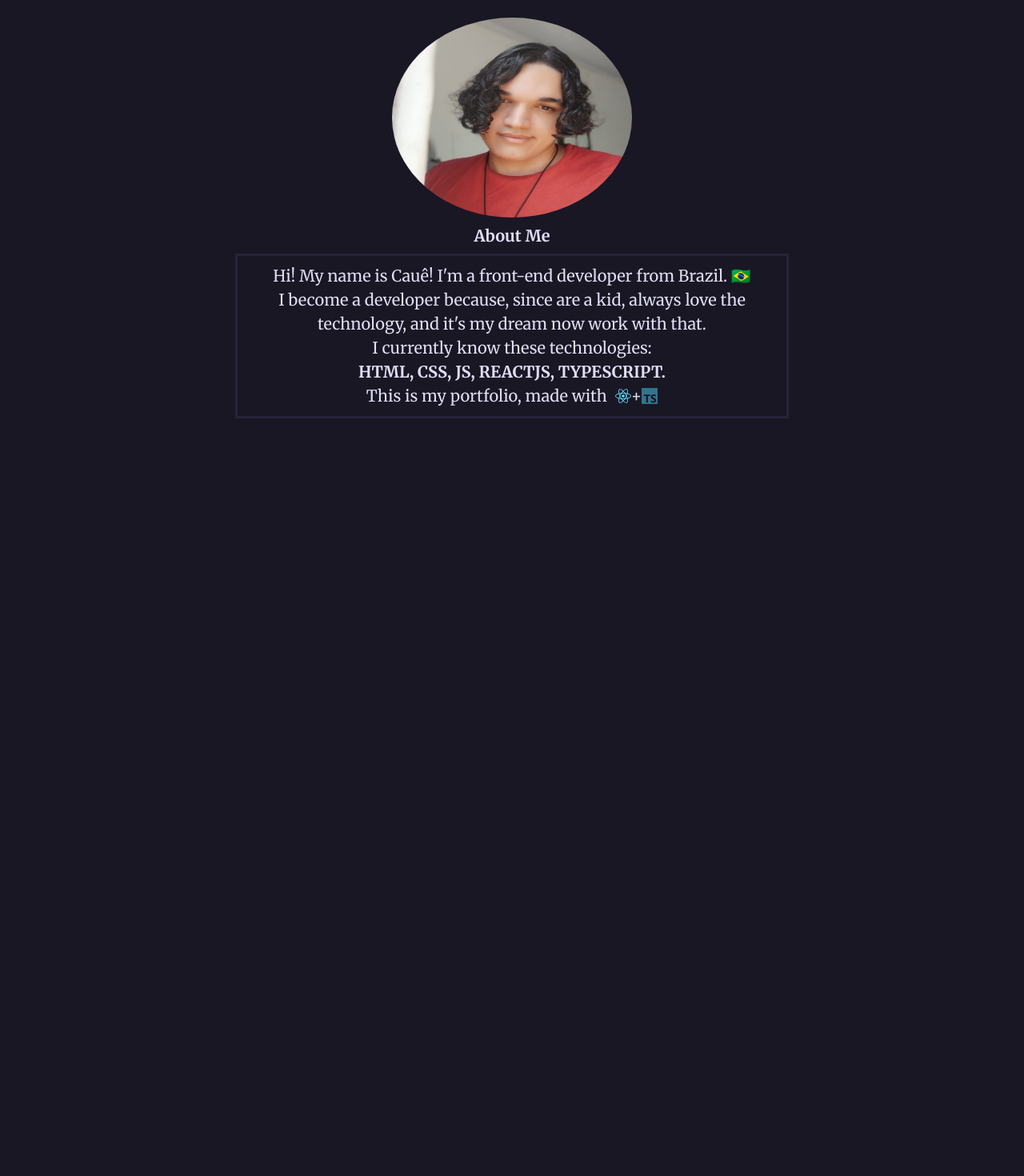
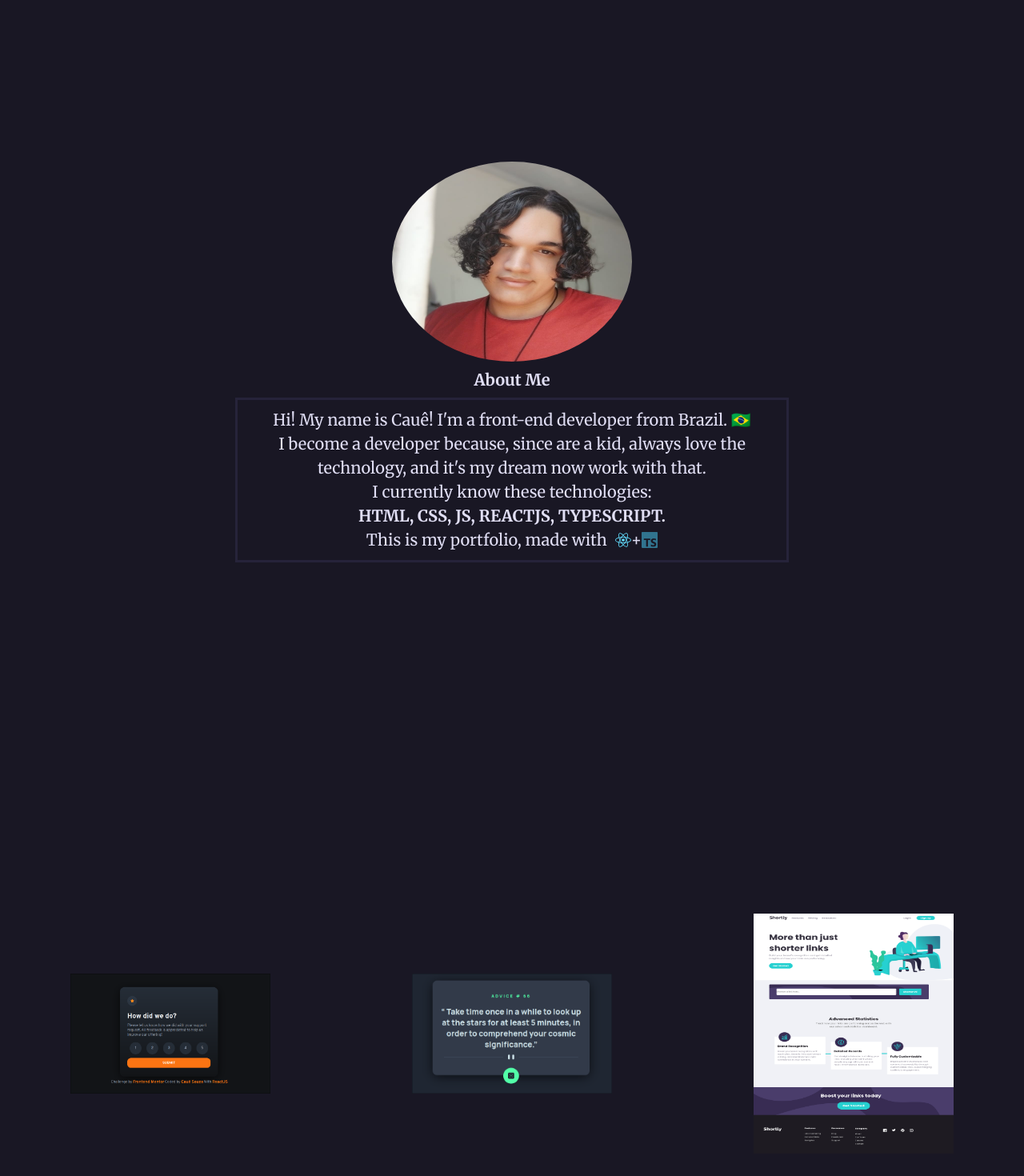
Before and after one commit to EuCaue/portfolio, a React (Vite) app: page / in a window 1280 px wide. Shown: the part 68-1538 px from the top of the page at 80% size. Before the commit the page ends 800 px from the top, so only its background shows below. Built offline with nearby package versions, Linux system fonts and the light colour scheme.

Commit message:
about me animation

```diff
--- a/src/components/About/index.tsx
+++ b/src/components/About/index.tsx
@@ -1,13 +1,13 @@
 import React from 'react';
 import { FaReact } from 'react-icons/fa';
 import { SiTypescript } from 'react-icons/si';
-import { Container, PAboutMe, ProfilePicture } from './styled';
+import { Container, H1, PAboutMe, ProfilePicture } from './styled';
 
 export default function About() {
   return (
     <Container id="about">
       <ProfilePicture />
-      <h1>About Me</h1>
+      <H1>About Me</H1>
       <PAboutMe>
         Hi! My name is Cauê! I&apos;m a front-end developer from Brazil. 🇧🇷{' '}
         <br />I become a developer because, since are a kid, always love the
--- a/src/components/About/styled.ts
+++ b/src/components/About/styled.ts
@@ -8,11 +8,29 @@ export const Container = styled.section`
   justify-content: center;
   color: ${(props) => props.theme.text};
   flex-flow: wrap column;
-  margin-top: 0.5em;
+  height: 110vh;
   h1 {
     :hover {
       font-size: 22px;
       color: ${(props) => props.theme.accentColor};
+    }
+  }
+
+  @keyframes P {
+    from {
+      translate: 100%;
+      border: none;
+    }
+    to {
+      border: 3px solid ${(props) => props.theme.overlay};
+    }
+  }
+  @keyframes H1 {
+    from {
+      translate: 100%;
+    }
+    to {
+      translate: 10%;
     }
   }
 `;
@@ -30,16 +48,6 @@ export const PAboutMe = styled.p`
   padding: 0.5em;
   border: 3px solid ${(props) => props.theme.overlay};
   animation: 1s P linear;
-
-  @keyframes P {
-    from {
-      margin: 50em;
-      border: none;
-    }
-    to {
-      border: 3px solid ${(props) => props.theme.overlay};
-    }
-  }
 `;
 
 export const ProfilePicture = styled.div`
@@ -54,4 +62,12 @@ export const ProfilePicture = styled.div`
   width: 300px;
   height: 250px;
   margin-bottom: 0.5em;
+  animation: 1s P linear;
 `;
+
+export const H1 = styled.h1`
+  display: flex;
+  justify-content: center;
+  align-items: center;
+  animation: 1s H1 linear;
+`;
--- a/src/components/Header/index.tsx
+++ b/src/components/Header/index.tsx
@@ -14,9 +14,9 @@ export default function Header({ toggleTheme }: Props): JSX.Element {
 
   return (
     <Navbar>
-      <a href="projects">Projects</a>
-      <a href="about">About</a>
-      <a href="contact">Contact</a>
+      <a href="#projects">Projects</a>
+      <a href="#about">About</a>
+      <a href="#contact">Contact</a>
 
       <DarkModeSwitcher
         onClick={() => {
--- a/src/components/Header/styled.ts
+++ b/src/components/Header/styled.ts
@@ -5,6 +5,8 @@ export const Navbar = styled.nav`
   display: flex;
   align-items: center;
   justify-content: space-evenly;
+  position: sticky;
+  top: 0;
   background-color: ${(props) => props.theme.body};
   height: 4em;
   flex-wrap: wrap;
--- a/src/components/Projects/index.tsx
+++ b/src/components/Projects/index.tsx
@@ -7,36 +7,20 @@ import advice from '../../assets/imgs/advice.png';
 import url from '../../assets/imgs/url.png';
 
 interface ProjectsBoxProps {
-  src: string;
+  image: string;
   width: string;
   height: string;
-  altText: string;
 }
-function ProjectsBox({
-  src,
-  width,
-  height,
-  altText,
-}: ProjectsBoxProps): JSX.Element {
-  return <ImageProject src={src} width={width} height={height} alt={altText} />;
+function ProjectsBox({ image, width, height }: ProjectsBoxProps): JSX.Element {
+  return <ImageProject image={image} width={width} height={height} />;
 }
 
 export default function Projects() {
   return (
     <Container id="projects">
-      <ProjectsBox
-        src={ratingProject}
-        width="250"
-        height="150"
-        altText="rating project"
-      />
-      <ProjectsBox
-        src={advice}
-        width="250"
-        height="150"
-        altText="advice project"
-      />
-      <ProjectsBox src={url} width="250" height="100" altText="url project" />
+      <ProjectsBox image={ratingProject} width="250px" height="150px" />
+      <ProjectsBox image={advice} width="250px" height="150px" />
+      <ProjectsBox image={url} width="250px" height="300px" />
     </Container>
   );
 }
--- a/src/components/Projects/styled.ts
+++ b/src/components/Projects/styled.ts
@@ -1,16 +1,26 @@
 /* eslint-disable import/prefer-default-export */
 import styled from 'styled-components';
+
+interface ProjectsBoxProps {
+  image: string;
+  width: string;
+  height: string;
+}
 
 export const Container = styled.section`
   display: flex;
   justify-content: center;
   align-items: center;
-  margin: auto;
+  height: 100vh;
 `;
-
-export const ImageProject = styled.img`
+export const ImageProject = styled.div<ProjectsBoxProps>`
   display: flex;
   justify-content: space-evenly;
   align-items: center;
   margin: auto;
+  background-image: url(${(props) => props.image});
+  background-position: center;
+  background-size: ${(props) => props.width} ${(props) => props.height};
+  width: ${(props) => props.width};
+  height: ${(props) => props.height};
 `;
--- a/src/pages/Portfolio/index.tsx
+++ b/src/pages/Portfolio/index.tsx
@@ -12,8 +12,8 @@ export default function Portfolio({ toggleTheme }: Props) {
   return (
     <>
       <Header toggleTheme={toggleTheme} />
-      {/* <Projects /> */}
       <About />
+      <Projects />
     </>
   );
 }
```
